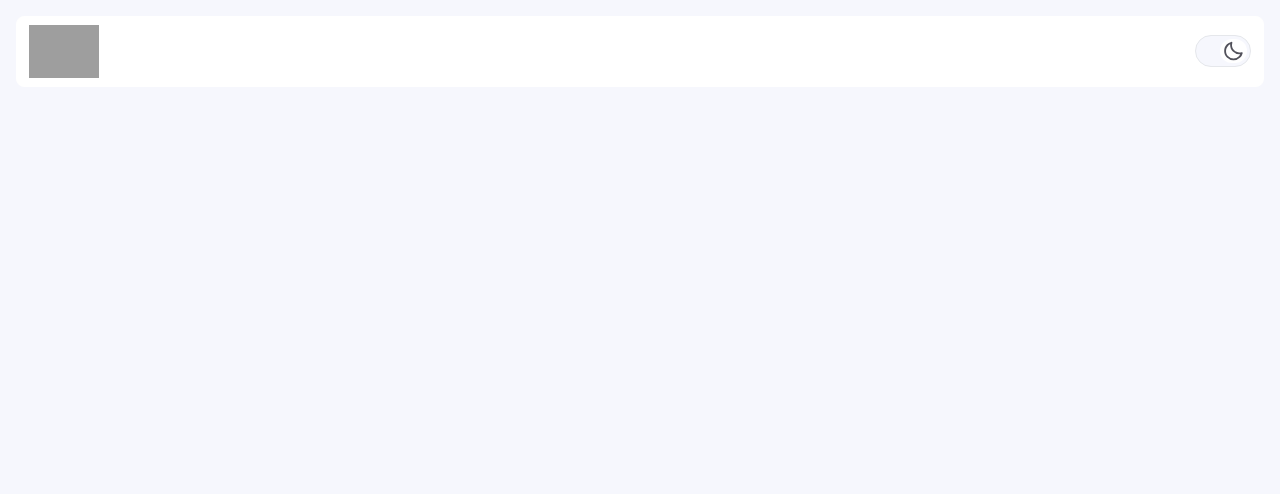
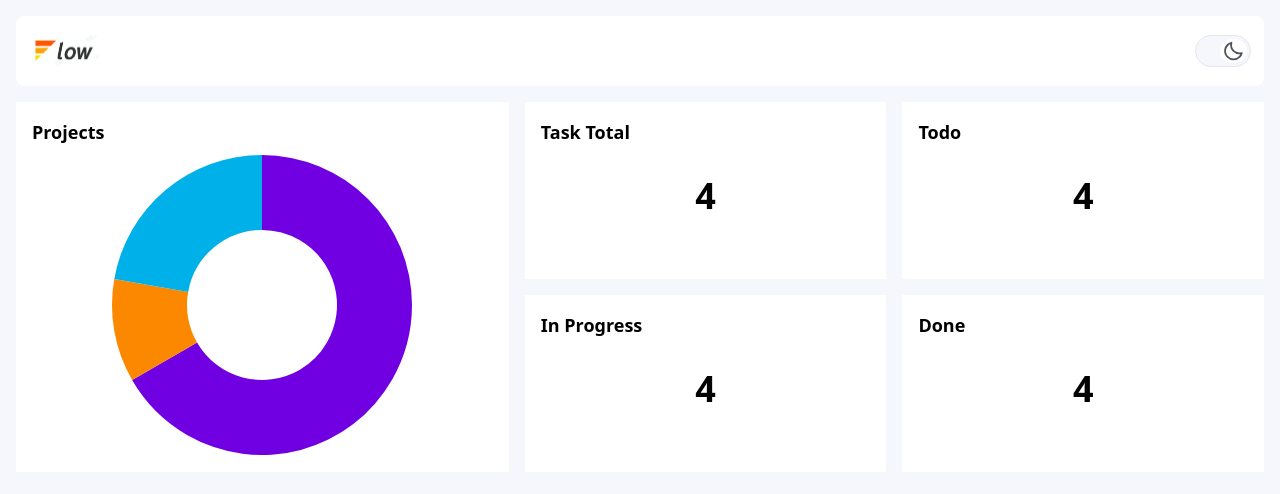
Before and after one commit to DreckSallow/flow, a Svelte app in the folder flow-ui/: page / in a window 1280 px wide. Shown: the top 494 px of the page. Built offline with nearby package versions, Linux system fonts and the light colour scheme; grey boxes are pictures that could not be loaded.

Commit message:
feat: add basic chart functionality

```diff
--- a/flow-ui/package.json
+++ b/flow-ui/package.json
@@ -20,5 +20,8 @@
     "tslib": "^2.5.0",
     "typescript": "^5.0.2",
     "vite": "^4.3.2"
+  },
+  "dependencies": {
+    "chart.js": "^4.3.0"
   }
 }
--- a/flow-ui/src/App.svelte
+++ b/flow-ui/src/App.svelte
@@ -1,37 +1,72 @@
 <script lang="ts">
-  import { onMount } from "svelte";
+  import Card from "./components/card.svelte";
   import SystemUi from "./system-ui.svelte";
-  import Switch from "./components/switch.svelte";
-  import { SunIcon, MoonIcon } from "./components/icons";
+  import Nav from "./ui/nav.svelte";
+  import { Doughnut } from "./components/charts";
 </script>
 
 <SystemUi>
-  <nav
-    class="flex flex-row items-center justify-between py-2 px-3 bg-soft rounded-lg"
-  >
-    <div class="nav-logo">
-      <img src="/images/flow-logo.png" alt="Flow Logo" />
+  <Nav />
+  <section class="main-info flex flexcol mt-4">
+    <div class="w-2/5 h-full">
+      <Card title="Projects">
+        <Doughnut />
+      </Card>
     </div>
-    <ul class="flex flex-row items-center">
-      <Switch checked let:checked>
-        {#if checked}
-          <MoonIcon class="fill-zinc-600 w-10/12" />
-        {:else}
-          <SunIcon class="fill-zinc-600 w-10/12" />
-        {/if}
-      </Switch>
-    </ul>
-  </nav>
+    <div class="info-cards w-3/5 flex flex-row flex-wrap">
+      <Card
+        title="Task Total"
+        className="aspect-square"
+        sectionStyle="h-full flex items-center justify-center"
+      >
+        <h2 class="font-bold text-4xl">4</h2>
+      </Card>
+      <Card
+        title="Todo"
+        className="aspect-square"
+        sectionStyle="h-full flex items-center justify-center"
+      >
+        <h2 class="font-bold text-4xl">4</h2>
+      </Card>
+      <Card
+        title="In Progress"
+        className="aspect-square"
+        sectionStyle="h-full flex items-center justify-center"
+      >
+        <h2 class="font-bold text-4xl">4</h2>
+      </Card>
+      <Card
+        title="Done"
+        className="aspect-square"
+        sectionStyle="h-full flex items-center justify-center"
+      >
+        <h2 class="font-bold text-4xl">4</h2>
+      </Card>
+    </div>
+  </section>
 </SystemUi>
 
 <style>
-  .nav-logo {
-    width: 70px;
+  .main-info {
+    gap: 1rem;
+    max-height: 370px;
+    overflow: hidden;
   }
 
-  nav {
-    border: 1px solid white;
-    min-height: 70px;
-    width: 100%;
+  .main-info > div:first-child :global(> div) {
+    height: 100%;
+  }
+
+  .main-info > div {
+    height: inherit;
+  }
+
+  .info-cards {
+    gap: 1rem;
+  }
+
+  .info-cards :global(> *) {
+    width: calc(50% - 0.5rem);
+    height: calc(50% - 0.5rem);
   }
 </style>
--- /dev/null
+++ b/flow-ui/src/components/card.svelte
@@ -0,0 +1,24 @@
+<script lang="ts">
+  export let title: string;
+  export let className = "";
+
+  export let headerStyle = "";
+  export let sectionStyle = "";
+</script>
+
+<div class="flex flex-col justify-between card bg-soft p-4 {className}">
+  <header class="flex flex-row {headerStyle}">
+    <h3 class="font-semibold text-lg">{title}</h3>
+  </header>
+  <section class="flex justify-center {sectionStyle}">
+    <slot />
+  </section>
+</div>
+
+<style>
+  div {
+    display: grid !important;
+    grid-template-rows: 8% 92%;
+    grid-template-columns: 1fr;
+  }
+</style>
--- /dev/null
+++ b/flow-ui/src/components/charts/doughnut.svelte
@@ -0,0 +1,34 @@
+<script lang="ts">
+  import { onMount } from "svelte";
+  import Chart from "chart.js/auto";
+
+  let ctxCanvas: HTMLCanvasElement | null;
+
+  onMount(() => {
+    if (!ctxCanvas) {
+      throw new Error("Error reading the canvas");
+    }
+
+    const ctx = ctxCanvas.getContext("2d");
+    new Chart(ctx, {
+      type: "doughnut",
+      data: {
+        datasets: [
+          {
+            // label: "My First Dataset",
+            data: [300, 50, 100],
+            backgroundColor: ["#7000e1", "#fc8800", "#00b0e8"],
+            // hoverOffset: 4,
+            borderWidth: 0,
+          },
+        ],
+      },
+      options: {
+        responsive: true,
+        spacing: 0,
+      },
+    });
+  });
+</script>
+
+<canvas bind:this={ctxCanvas} />
--- /dev/null
+++ b/flow-ui/src/components/charts/index.ts
@@ -0,0 +1 @@
+export {default as Doughnut} from "./doughnut.svelte"
--- /dev/null
+++ b/flow-ui/src/ui/nav.svelte
@@ -0,0 +1,34 @@
+<script>
+  import { MoonIcon, SunIcon } from "../components/icons";
+
+  import Switch from "../components/switch.svelte";
+</script>
+
+<nav
+  class="flex flex-row items-center justify-between py-2 px-3 bg-soft rounded-lg"
+>
+  <div class="nav-logo">
+    <img src="/images/flow-logo.png" alt="Flow Logo" />
+  </div>
+  <ul class="flex flex-row items-center">
+    <Switch checked let:checked>
+      {#if checked}
+        <MoonIcon class="fill-zinc-600 w-10/12" />
+      {:else}
+        <SunIcon class="fill-zinc-600 w-10/12" />
+      {/if}
+    </Switch>
+  </ul>
+</nav>
+
+<style>
+  .nav-logo {
+    width: 70px;
+  }
+
+  nav {
+    border: 1px solid white;
+    min-height: 70px;
+    width: 100%;
+  }
+</style>
```
Also changed, not shown: flow-ui/public/images/flow-logo.png (added), 1 other file (tests, documents, lock files or other folders).
